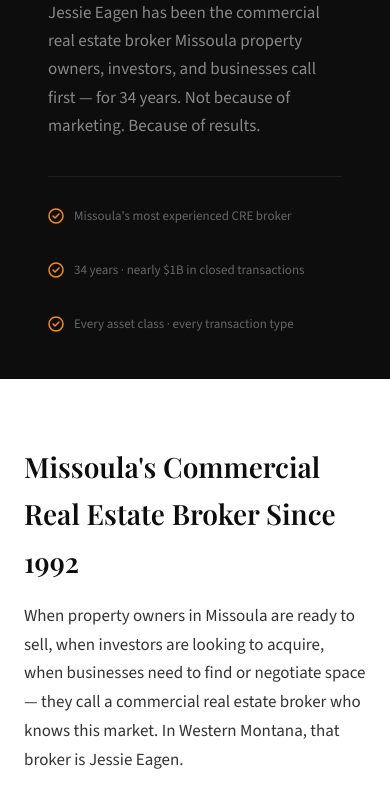
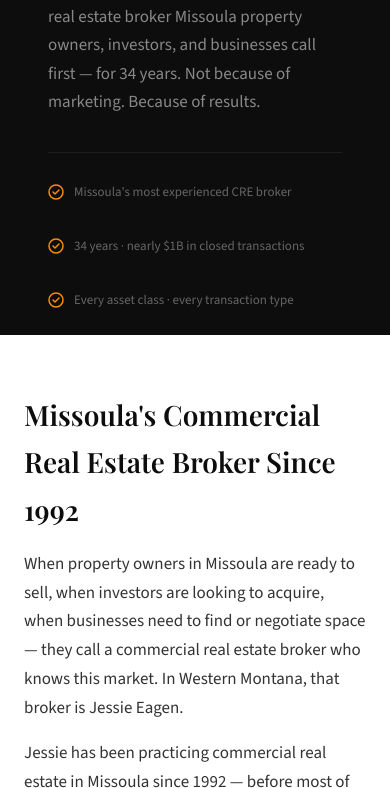
Before and after one commit to JoeKal97/gojo-clients, a plain HTML site: page eagen/eagen_missoula_cre_broker_page.html in a window 390 px wide. Shown: the part 229-1017 px from the top of the page. Drawn offline with nearby package versions, Linux system fonts and the light colour scheme.

Commit message:
Update eagen_missoula_cre_broker_page.html

```diff
--- a/eagen/eagen_missoula_cre_broker_page.html
+++ b/eagen/eagen_missoula_cre_broker_page.html
@@ -19,8 +19,8 @@ body {
 
 .hero {
   background: #0d0d0d;
-  padding: 80px 40px 72px;
-  margin-bottom: 64px;
+  padding: 40px 40px 36px;
+  margin-bottom: 32px;
   position: relative;
 }
 .hero::before {
@@ -344,7 +344,7 @@ p { margin-bottom: 16px; color: #333; }
 .disclaimer { font-size: 12px; color: #aaa; line-height: 1.6; margin-top: 40px; padding-top: 24px; border-top: 1px solid #e8e8e8; }
 
 @media (max-width: 640px) {
-  .hero { padding: 52px 24px 44px; }
+  .hero { padding: 28px 24px 24px; }
   .why-grid { grid-template-columns: 1fr; }
   .lead-form-wrap { padding: 32px 24px; }
   .form-grid { grid-template-columns: 1fr; }
```
